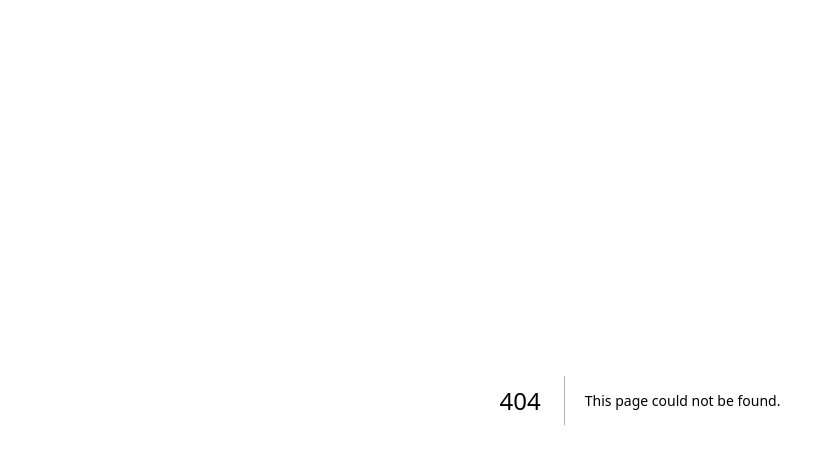
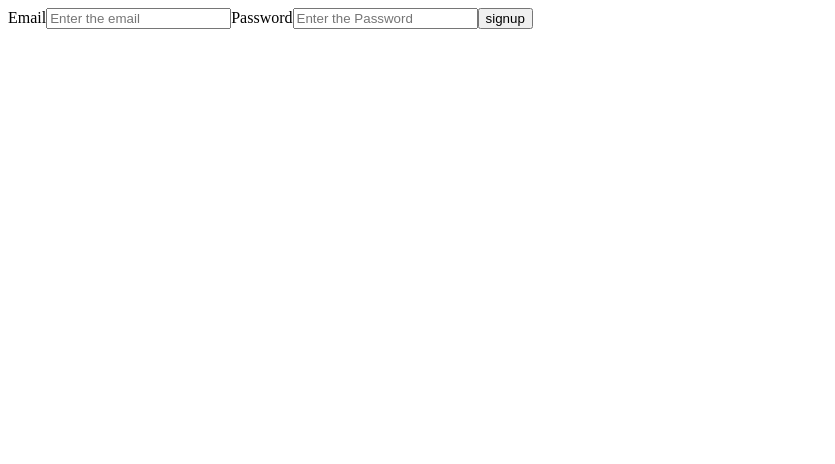
Before and after one commit to prince-panwar/Todo, a Next.js app in the folder client/: page /signup in a window 1280 px wide. Before the commit this address had no page. Shown: the top 464 px of the page, without its empty margins (0-835 px from the left). Built offline with nearby package versions, Linux system fonts and the light colour scheme.

Commit message:
Created pages for login and signup and setup routes

```diff
--- /dev/null
+++ b/client/app/signup/page.tsx
@@ -0,0 +1,30 @@
+"use client"
+import { useState } from "react"
+const Signup=()=>{
+    const [email,setEmail]=useState<string>("")
+    const  [Password,setPassword] = useState<string>("")
+const handleSubmit=(e:  React.SyntheticEvent<HTMLFormElement>)=>{
+    e.preventDefault();
+  }
+    return (
+      <form onSubmit={handleSubmit}>
+        <label>Email</label>
+        <input
+        type="email"
+         placeholder="Enter the email"
+         onChange={(e)=>setEmail(e.target.value)}
+         value={email}
+         />
+        <label>Password</label>
+        <input
+        type="password"
+        placeholder="Enter the Password"
+        onChange={(e)=>setPassword(e.target.value)}
+        value={Password}
+        />
+     <button type="submit">signup</button>
+      </form>
+    );
+
+}
+export default Signup;
```
Also changed, not shown: client/app/home/page.tsx (added, +16 -0 lines), client/app/page.tsx (+8 -11 lines), client/components/loginForm.tsx (added, +40 -0 lines).
